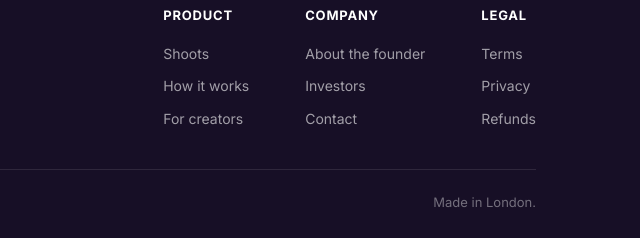
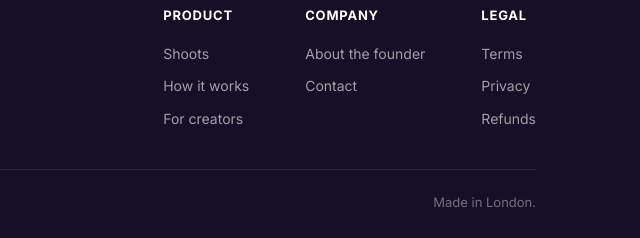
Before and after one commit to shootsy/shootsy-backend, a website: page public/index.html in a window 1280 px wide. Shown: the part 4498-4736 px from the top of the page, 640-1280 px from the left. Drawn offline with Linux system fonts and the light colour scheme.

Commit message:
Add files via upload

```diff
--- a/public/index.html
+++ b/public/index.html
@@ -298,7 +298,6 @@
         <div class="footer-col">
           <h5>Company</h5>
           <a href="about.html">About the founder</a>
-          <a href="investors.html">Investors</a>
           <a href="mailto:hello@shootsy.co.uk">Contact</a>
         </div>
         <div class="footer-col">
```
